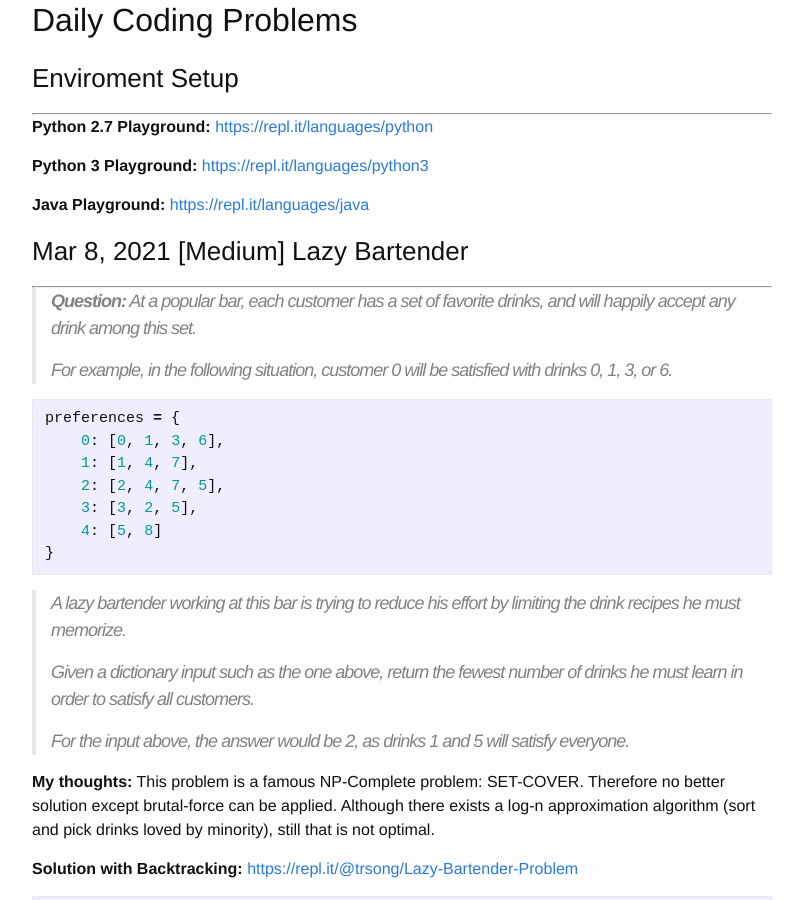
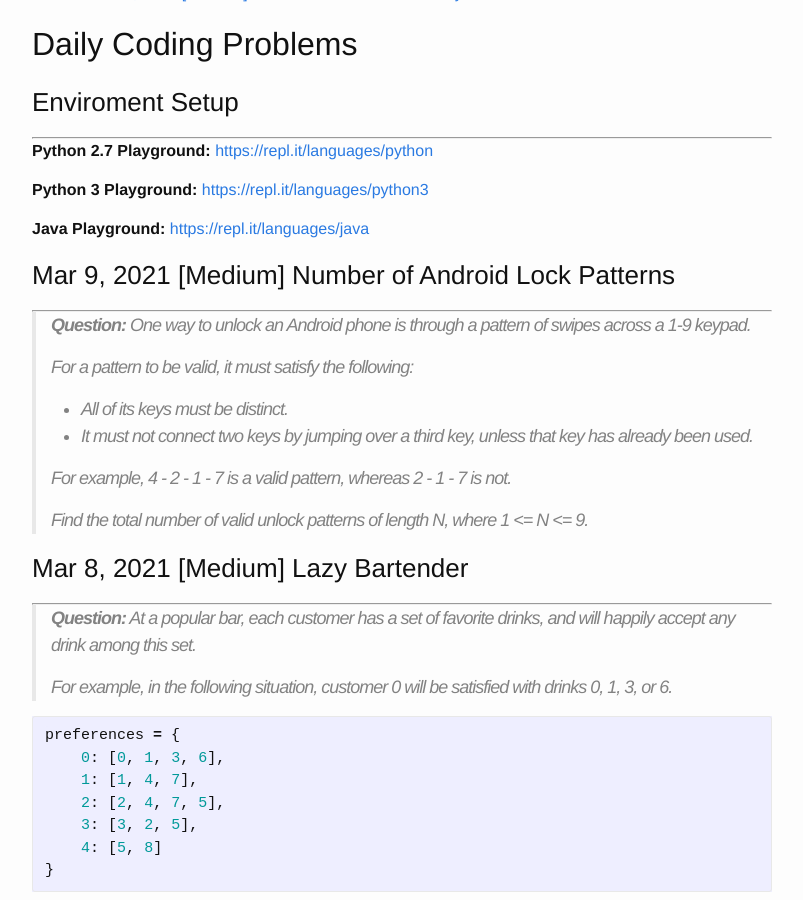
Before and after one commit to trsong/trsong.github.io, a Jekyll site: the page built from _posts/2021-02-01-DailyQuestionsFeb.md, in a window 1280 px wide and 900 px high, scrolled down 1131 px. Shown: the whole window, without its empty margins (238-1041 px from the left). Built offline with Jekyll 4.4.1, drawn with Linux system fonts in a browser that asks for light colours; some of the changed text lies outside the part shown.

Commit message:
Add Mar 9 question

```diff
--- a/_posts/2021-02-01-DailyQuestionsFeb.md
+++ b/_posts/2021-02-01-DailyQuestionsFeb.md
@@ -17,6 +17,20 @@ categories: Python/Java
 **Python 3 Playground:** [https://repl.it/languages/python3](https://repl.it/languages/python3)
 
 **Java Playground:** [https://repl.it/languages/java](https://repl.it/languages/java)
+
+
+### Mar 9, 2021 \[Medium\] Number of Android Lock Patterns
+---
+> **Question:** One way to unlock an Android phone is through a pattern of swipes across a 1-9 keypad.
+>
+> For a pattern to be valid, it must satisfy the following:
+>
+> - All of its keys must be distinct.
+> - It must not connect two keys by jumping over a third key, unless that key has already been used.
+>
+> For example, 4 - 2 - 1 - 7 is a valid pattern, whereas 2 - 1 - 7 is not.
+>
+> Find the total number of valid unlock patterns of length N, where 1 <= N <= 9.
 
 
 ### Mar 8, 2021 \[Medium\] Lazy Bartender
```
